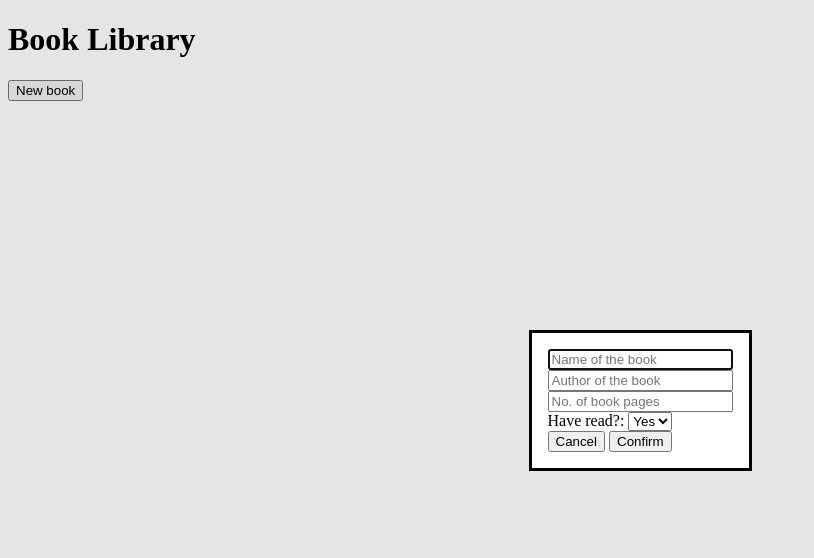
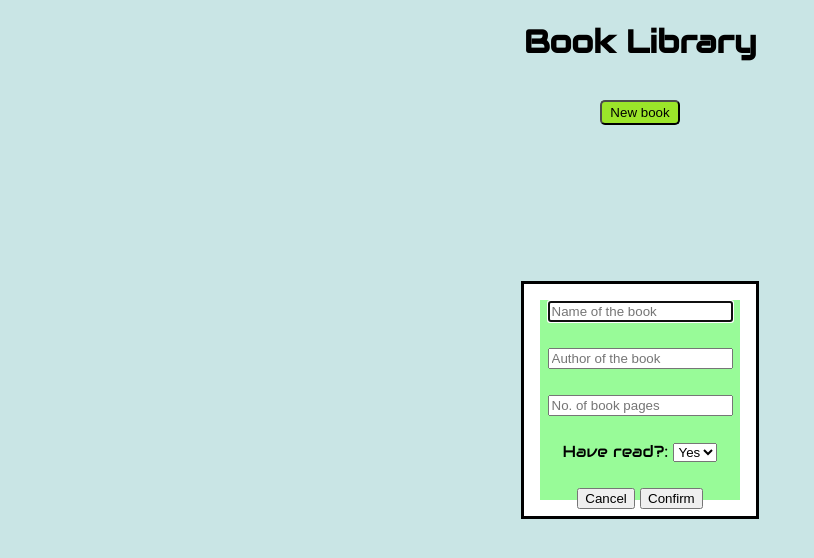
Before and after one commit to Solab5/odin-simple-liibrary, a plain HTML site: page index.html in a window 1280 px wide. Both pictures are taken after a click on the button "New book". Shown: the whole page, without its empty margins (0-814 px from the left). Drawn offline with Linux system fonts and the light colour scheme.

Commit message:
styling the form

```diff
--- a/index.html
+++ b/index.html
@@ -6,6 +6,7 @@
     <title>Book Library</title>
     <script src="script.js" defer></script>
     <link rel="stylesheet" href="style.css">
+    <link rel="stylesheet" href="https://fonts.googleapis.com/css?family=Audiowide">
 </head>
 <body>
     <h1>Book Library</h1>
--- a/style.css
+++ b/style.css
@@ -7,3 +7,35 @@ td,th {
     border: 1px solid black;
     padding: 8px;
 }
+
+h1 {
+    text-align: center;
+}
+
+.main-container {
+    display: flex;
+    flex-direction: column;
+    align-items: center;
+}
+
+body {
+    background-color: lightcyan;
+    font-family: "Audiowide", sans-serif;
+}
+
+.showDialog {
+    border-radius: 5px;
+    background-color: greenyellow;
+    height: 25px;
+    width: 80px;
+}
+
+.book-form {
+    height: 200px;
+    width: 200px;
+    display: flex;
+    flex-direction: column;
+    gap: 25px;
+    align-items: center;
+    background-color: palegreen;
+}
```
